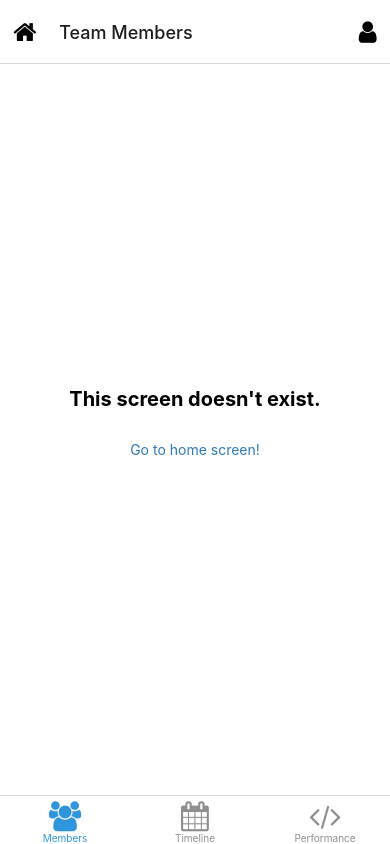
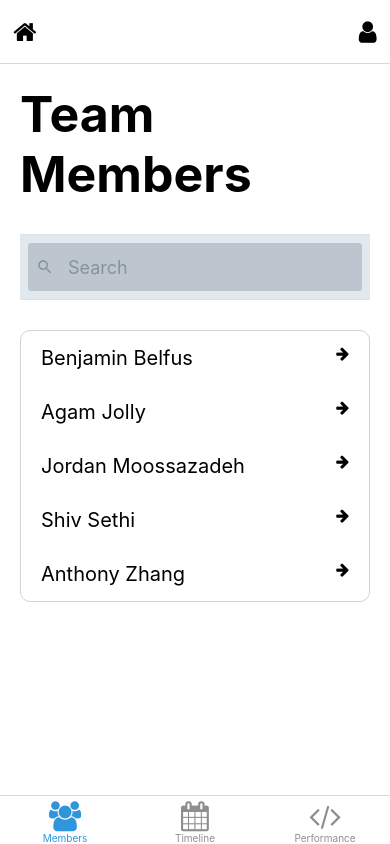
Before and after one commit to agamjolly/cs160, a React Native app: screen /TeamPage in a window 390 px wide. Built offline with nearby package versions, Linux system fonts and the light colour scheme; what expo-linking would draw is missing.

Commit message:
finish team members page and fix profile edit button

```diff
--- a/components/ProfileContainer.tsx
+++ b/components/ProfileContainer.tsx
@@ -1,7 +1,8 @@
 import { Text, View } from 'components/Themed';
-import { StyleSheet, Button } from 'react-native';
+import { StyleSheet } from 'react-native';
 import TextInput from "components/TextInput";
 import { useState } from 'react';
+import StyledButton from './StyledButton';
 
 const styles = StyleSheet.create({
     new_info__header: {
@@ -53,20 +54,16 @@ const styles = StyleSheet.create({
 
 // TODO: Complete this function.
 
-const ProfileContainer = () => {
-
+const ProfileContainer = ({ myProfile }: { myProfile: boolean }) => {
     const [editable, setEditable] = useState(false);
-    const [btnColor, setBtnColor] = useState('red');
     const [btnText, setBtnText] = useState('edit');
 
     const btnPress = () => {
         setEditable(!editable);
-        if (btnColor === '#2196f3') {
-            setBtnColor('red');
+        if (editable) {
             setBtnText('edit');
 
         } else {
-            setBtnColor('#2196f3');
             setBtnText('done');
         }
     }
@@ -108,9 +105,14 @@ const ProfileContainer = () => {
                     editable={editable}
                 />
             </View>
-            <View style={styles.btn}>
-                <Button color={btnColor} title={btnText} onPress={btnPress} />
-            </View>
+            {myProfile ?
+                <StyledButton title={btnText} onPress={btnPress} />
+                :
+                <StyledButton title="Send Reminder" onPress={() => {
+                    alert("Reminder Sent")
+                }
+                } />
+            }
 
         </View >
     );
--- a/components/StyledButton.tsx
+++ b/components/StyledButton.tsx
@@ -12,7 +12,7 @@ type StyledButtonProps = Button['props'] & ViewProps;
 
 const StyledButton = (props: StyledButtonProps) => (
 	<ButtonContainer {...props}>
-		<Button title={props.title} onPress={props.onPress} />
+		<Button color={props.color} title={props.title} onPress={props.onPress} />
 	</ButtonContainer>
 );
 
--- a/navigation/BottomTabNavigator.tsx
+++ b/navigation/BottomTabNavigator.tsx
@@ -1,13 +1,13 @@
 import { FontAwesome } from "@expo/vector-icons";
 import { createBottomTabNavigator } from "@react-navigation/bottom-tabs";
 import styled from "styled-components/native";
-import { RootStackScreenProps, RootTabParamList, RootTabScreenProps } from "types";
+import { RootStackScreenProps, RootTabParamList } from "types";
 import Colors from "constants/Colors";
 import useColorScheme from "hooks/useColorScheme";
 import TabThreeScreen from "screens/TabThreeScreen";
-import NotFoundScreen from "screens/NotFoundScreen";
 import TeamTimeline from "screens/TeamTimeline";
 import ProfileButton from "components/ProfileButton";
+import MembersScreen from "screens/MembersScreen";
 
 const HomeButton = styled.TouchableOpacity`
 	margin-left: 10pt;
@@ -20,35 +20,39 @@ const HomeButton = styled.TouchableOpacity`
  */
 const BottomTab = createBottomTabNavigator<RootTabParamList>();
 
-const BottomTabNavigator = ({ navigation }: RootStackScreenProps<'TeamPage'>) => {
+const BottomTabNavigator = ({ navigation, route }: RootStackScreenProps<'TeamPage'>) => {
 	const colorScheme = useColorScheme();
+	const teamName = route.params.teamName;
 
 	return (
 		<BottomTab.Navigator
 			initialRouteName="Members"
 			screenOptions={{
 				tabBarActiveTintColor: Colors[colorScheme].tint,
+				tabBarLabelPosition: 'below-icon',
 				headerLeft: () => (
-					<HomeButton onPress={() => navigation.navigate('Root')}>
+					<HomeButton onPress={() => navigation.navigate({ name: 'Root', merge: true })}>
 						<FontAwesome name='home' size={25} />
 					</HomeButton>
 				),
-				headerRight: () => <ProfileButton onPress={() => navigation.navigate('Profile')} />
-			}}>
+				headerRight: () => <ProfileButton onPress={() => navigation.navigate('Profile', { myProfile: true, name: "Agam Jolly" })} />
+			}}
+		>
 			<BottomTab.Screen
 				name="Members"
-				component={NotFoundScreen}
-				options={({ navigation }: RootTabScreenProps<'Members'>) => ({
+				component={MembersScreen}
+				options={{
 					title: 'Members',
-					headerTitle: 'Team Members',
+					headerTitle: teamName,
 					tabBarIcon: ({ color }) => <TabBarIcon name="users" color={color} />,
-				})}
+				}}
 			/>
 			<BottomTab.Screen
 				name="Timeline"
 				component={TeamTimeline}
 				options={{
 					title: 'Timeline',
+					headerTitle: teamName,
 					tabBarIcon: ({ color }) => <TabBarIcon name="calendar" color={color} />,
 				}}
 			/>
@@ -57,7 +61,7 @@ const BottomTabNavigator = ({ navigation }: RootStackScreenProps<'TeamPage'>) =>
 				component={TabThreeScreen}
 				options={{
 					title: 'Performance',
-					headerTitle: 'Performance Statistics',
+					headerTitle: teamName,
 					tabBarIcon: ({ color }) => <TabBarIcon name="code" color={color} />,
 				}}
 			/>
--- a/navigation/index.tsx
+++ b/navigation/index.tsx
@@ -42,14 +42,21 @@ function RootNavigator() {
         options={{ title: 'Home' }}
         initialParams={{
           teamCreated: false,
-          createdTeamName: ''
+          createdTeamName: '',
         }}
       />
       <Stack.Screen name="NotFound" component={NotFoundScreen} options={{ title: 'Oops!' }} />
 
       <Stack.Screen name="Profile" component={ProfileScreen} options={{ title: "Profile" }} />
       <Stack.Screen name="TeamCreation" component={CreateTeam} options={{ title: "Create a Team" }} />
-      <Stack.Screen name="TeamPage" component={BottomTabNavigator} options={{ headerShown: false }} />
+      <Stack.Screen
+        name="TeamPage"
+        component={BottomTabNavigator}
+        options={{ headerShown: false }}
+        initialParams={{
+          teamName: '',
+        }}
+      />
     </Stack.Navigator>
   );
 }
--- a/package.json
+++ b/package.json
@@ -30,6 +30,7 @@
     "react-dom": "17.0.1",
     "react-native": "0.64.3",
     "react-native-calendars": "^1.1283.0",
+    "react-native-elements": "^3.4.2",
     "react-native-safe-area-context": "3.3.2",
     "react-native-screens": "~3.10.1",
     "react-native-web": "0.17.1",
--- a/screens/LandingPage.tsx
+++ b/screens/LandingPage.tsx
@@ -12,8 +12,10 @@ const CreatedTeam = styled.TouchableOpacity<{ visible: boolean }>`
 `;
 
 export default function LandingPage({ navigation, route }: RootStackScreenProps<'Root'>) {
-  const teamCreated = route.params.teamCreated;
-  const createdTeamName = route.params.createdTeamName;
+  // const teamCreated = route.params.teamCreated;
+  // const createdTeamName = route.params.createdTeamName;
+  const teamCreated = true;
+  const createdTeamName = 'Created Team';
 
   return (
     <ScreenContainer fitHeight>
@@ -28,7 +30,7 @@ export default function LandingPage({ navigation, route }: RootStackScreenProps<
         <TouchableOpacity
           style={styles.team}
           onPress={() => {
-            navigation.navigate('TeamPage')
+            navigation.navigate('TeamPage', { teamName: 'Team A' })
           }}
         >
           <Text style={styles.team__title}>Team A</Text>
@@ -39,7 +41,7 @@ export default function LandingPage({ navigation, route }: RootStackScreenProps<
           visible={teamCreated}
           style={styles.team}
           onPress={() => {
-            navigation.navigate('TeamPage')
+            navigation.navigate('TeamPage', { teamName: createdTeamName })
           }}
         >
           <Text style={styles.team__title}>{createdTeamName}</Text>
@@ -50,7 +52,7 @@ export default function LandingPage({ navigation, route }: RootStackScreenProps<
       <View style={styles.separator} />
 
       <StyledButton title='Profile' onPress={() => {
-        navigation.navigate('Profile')
+        navigation.navigate('Profile', { myProfile: true, name: "Agam Jolly" })
       }} />
     </ScreenContainer>
   );
--- /dev/null
+++ b/screens/MembersScreen.tsx
@@ -0,0 +1,63 @@
+import { useState } from "react";
+import { SearchBar } from "react-native-elements";
+import { RootTabScreenProps } from "types";
+import useColorScheme from "hooks/useColorScheme";
+import { Title } from "components/StyledText";
+import ScreenContainer from "components/ScreenContainer";
+import styled from "styled-components/native";
+import { View, Text } from "components/Themed";
+import { FontAwesome } from "@expo/vector-icons";
+
+const MembersContainer = styled(View)`
+	display: flex;
+	flex-direction: column;
+	margin-top: 30px;
+	border-radius: 10px;
+	border: 1px lightgray;
+`;
+
+const MemberLine = styled.TouchableOpacity`
+	display: flex;
+	flex-direction: row;
+	justify-content: space-between;
+	padding: 15px 20px;
+`;
+
+const MemberName = styled(Text)`
+	font-size: 15pt;
+`;
+
+const MembersScreen = ({ navigation }: RootTabScreenProps<'Members'>) => {
+	const theme = useColorScheme();
+
+	const [searchText, setSearchText] = useState('');
+
+	const Member = ({ children, name }: any) =>
+		<MemberLine onPress={() => navigation.navigate('Profile', { myProfile: false, name })}>
+			<MemberName>{children}</MemberName>
+			<FontAwesome name='arrow-right' size={15} />
+		</MemberLine>
+
+	return (
+		<ScreenContainer>
+			<Title>Team Members</Title>
+			<SearchBar
+				platform="default"
+				placeholder="Search"
+				lightTheme={theme === 'light'}
+				value={searchText}
+				onChangeText={(text) => { setSearchText(text) }}
+			/>
+
+			<MembersContainer>
+				<Member name="Benjamin Belfus">Benjamin Belfus</Member>
+				<Member name="Agam Jolly">Agam Jolly</Member>
+				<Member name="Jordan Moossazadeh">Jordan Moossazadeh</Member>
+				<Member name="Shiv Sethi">Shiv Sethi</Member>
+				<Member name="Anthony Zhang">Anthony Zhang</Member>
+			</MembersContainer>
+		</ScreenContainer>
+	)
+}
+
+export default MembersScreen;
--- a/screens/ProfileScreen.tsx
+++ b/screens/ProfileScreen.tsx
@@ -1,13 +1,15 @@
 import { StyleSheet } from 'react-native';
 import { FontAwesome } from '@expo/vector-icons';
-import { Text, View } from 'components/Themed';
+import { View } from 'components/Themed';
 import React from 'react';
-import { Title } from 'components/StyledText';
 import ProfileContainer from 'components/ProfileContainer';
 import ScreenContainer from 'components/ScreenContainer';
 import { RootStackScreenProps } from 'types';
+import { Heading } from 'components/StyledText';
 
-export default function ProfileScreen({ navigation }: RootStackScreenProps<'Profile'>) {
+export default function ProfileScreen({ route }: RootStackScreenProps<'Profile'>) {
+  const { myProfile, name } = route.params;
+
   return (
     <ScreenContainer>
       <View style={styles.container}>
@@ -15,11 +17,11 @@ export default function ProfileScreen({ navigation }: RootStackScreenProps<'Prof
           <View style={styles.img__container}>
             <FontAwesome name="user" size={100} style={{ marginLeft: 14, marginBottom: 2 }} />
           </View>
-          <Text style={styles.title}>Agam Jolly</Text>
-          <Text style={styles.email}>agamjolly@gmail.com</Text>
+          <Heading>{name}</Heading>
+          {/* <Text style={styles.email}>agamjolly@gmail.com</Text> */}
         </View>
 
-        <ProfileContainer />
+        <ProfileContainer myProfile={myProfile} />
 
       </View>
     </ScreenContainer>
@@ -35,6 +37,7 @@ const styles = StyleSheet.create({
     borderRadius: 50,
     outline: 'solid',
     width: 100,
+    marginBottom: '10px',
   },
   title__container: {
     position: 'absolute',
```
Also changed, not shown: 1 other file (tests, documents, lock files or other folders).
